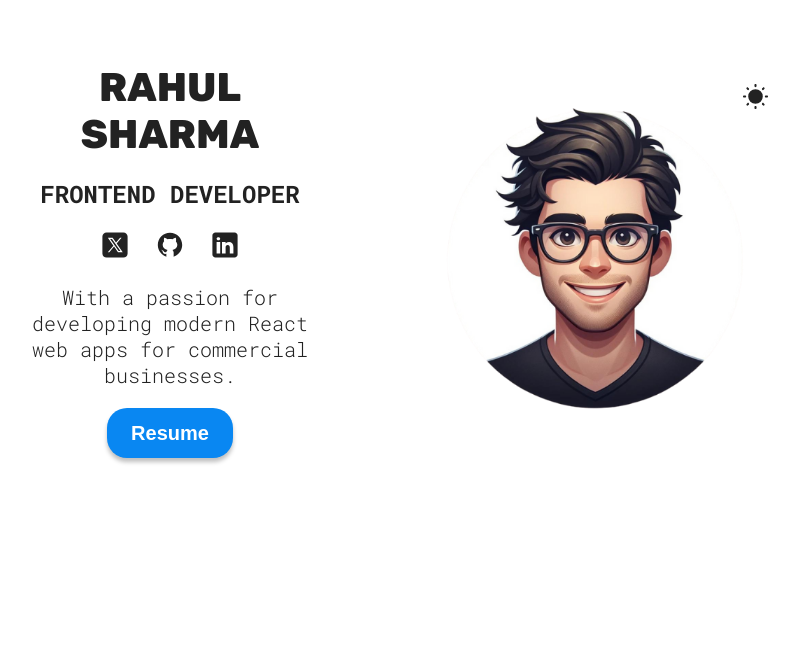
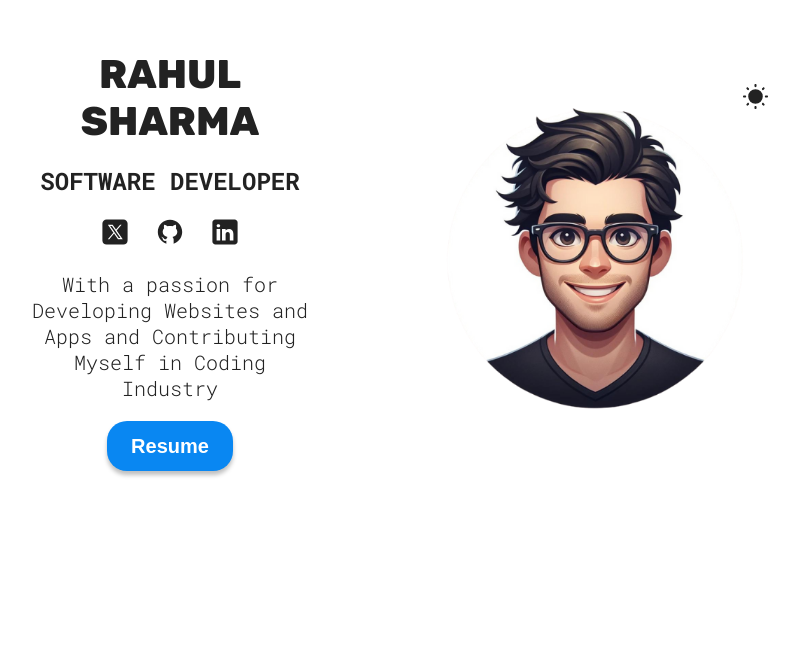
Before and after one commit to RaHuLShArMa-1403/My-Portfolio, a React (Vite) app: page / in a window 1280 px wide. Shown: the part 139-800 px from the top of the page, without its empty margins (243-1042 px from the left). Built offline with nearby package versions, Linux system fonts and the light colour scheme.

Commit message:
Update Hero.jsx
description updated

```diff
--- a/src/sections/Hero/Hero.jsx
+++ b/src/sections/Hero/Hero.jsx
@@ -40,7 +40,7 @@ function Hero() {
           <br />
           Sharma
         </h1>
-        <h2>Frontend Developer</h2>
+        <h2>Software Developer</h2>
         <span>
           <a href="https://twitter.com/_i_Rahul_" target="_blank">
             <img src={twitterIcon} alt="Twitter icon" />
@@ -53,8 +53,7 @@ function Hero() {
           </a>
         </span>
         <p className={styles.description}>
-          With a passion for developing modern React web apps for commercial
-          businesses.
+          With a passion for Developing Websites and Apps and Contributing Myself in Coding Industry
         </p>
         <a href={CV} download>
           <button className="hover">Resume</button>
```
